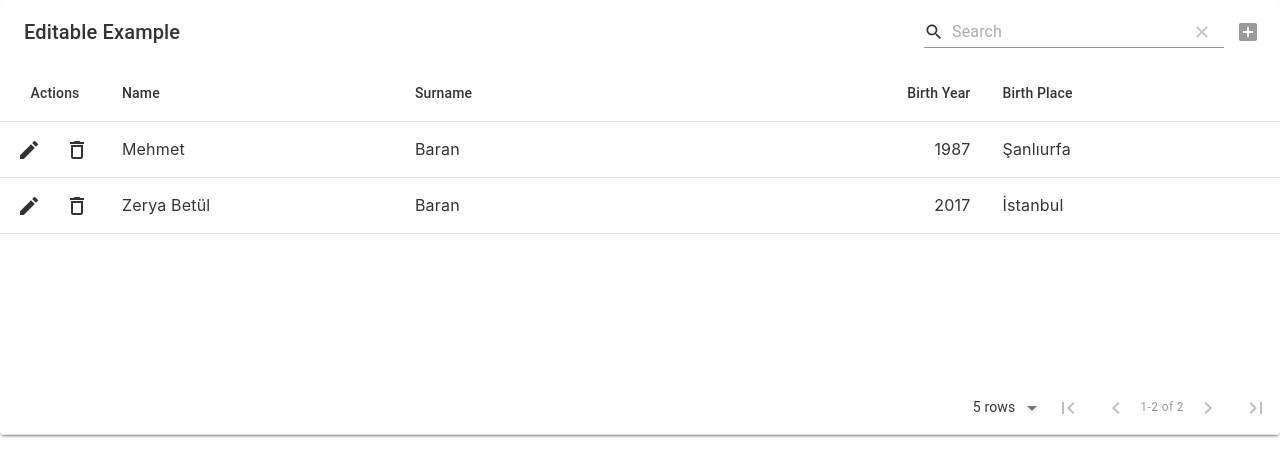
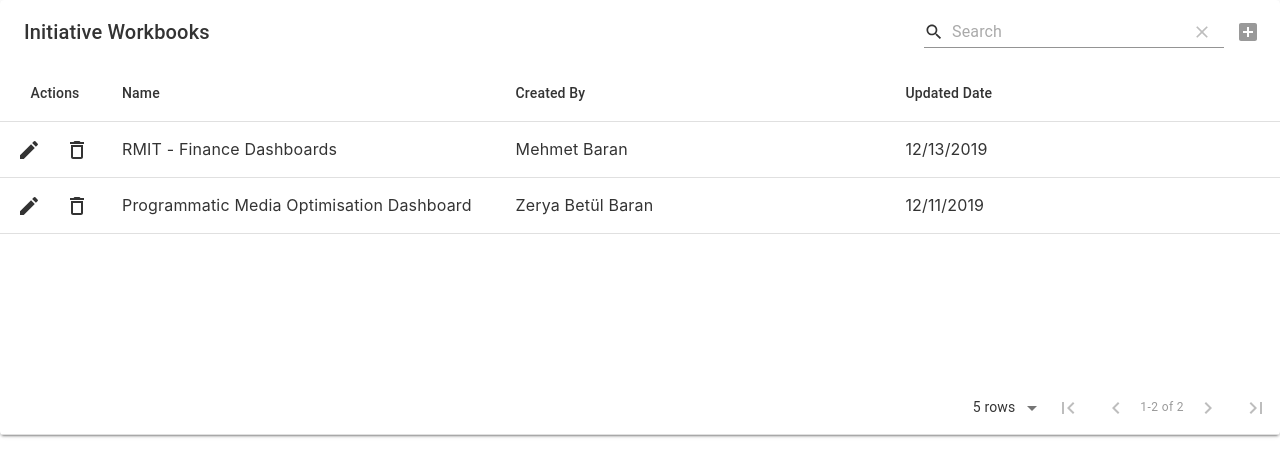
Before and after one commit to rusyanto/domo-initiative, a React app: page / in a window 1280 px wide. Shown: the top 476 px of the page. Built offline with nearby package versions, Linux system fonts and the light colour scheme.

Commit message:
Added react-router-dom

```diff
--- a/package.json
+++ b/package.json
@@ -49,6 +49,8 @@
     "react-app-polyfill": "^1.0.2",
     "react-dev-utils": "^9.0.3",
     "react-dom": "^16.9.0",
+    "react-redux": "^7.1.3",
+    "react-router-dom": "^5.1.2",
     "resolve": "1.12.0",
     "resolve-url-loader": "3.1.0",
     "ryuu.js": "^3.0.0",
--- a/src/components/App/App.js
+++ b/src/components/App/App.js
@@ -2,7 +2,9 @@ import React from 'react';
 import './App.css';
 import { createMuiTheme } from '@material-ui/core/styles';
 import { ThemeProvider } from '@material-ui/styles';
+import { Route, HashRouter } from 'react-router-dom';
 import Home from '../Home';
+import Workbook from '../Workbook';
 
 const theme = createMuiTheme({
   palette: {
@@ -28,7 +30,10 @@ const theme = createMuiTheme({
 function App() {
   return (
     <ThemeProvider theme={theme}>
-      <Home />
+      <HashRouter>
+        <Route exact path="/" component={Home} />
+        <Route path="/workbook" component={Workbook} />
+      </HashRouter>
     </ThemeProvider>
   );
 }
--- a/src/components/Home/Home.js
+++ b/src/components/Home/Home.js
@@ -1,4 +1,5 @@
 import React, { forwardRef } from 'react';
+import { useHistory } from 'react-router-dom';
 import MaterialTable from 'material-table';
 // Material table icons
 import AddBox from '@material-ui/icons/AddBox';
@@ -41,29 +42,21 @@ function Home() {
   const [state, setState] = React.useState({
     columns: [
       { title: 'Name', field: 'name' },
-      { title: 'Surname', field: 'surname' },
-      { title: 'Birth Year', field: 'birthYear', type: 'numeric' },
-      {
-        title: 'Birth Place',
-        field: 'birthCity',
-        lookup: { 34: 'İstanbul', 63: 'Şanlıurfa' },
-      },
+      { title: 'Created By', field: 'createdBy' },
+      { title: 'Updated Date', field: 'updatedDate', type: 'date' },
     ],
     data: [
-      { name: 'Mehmet', surname: 'Baran', birthYear: 1987, birthCity: 63 },
-      {
-        name: 'Zerya Betül',
-        surname: 'Baran',
-        birthYear: 2017,
-        birthCity: 34,
-      },
+      { name: 'RMIT - Finance Dashboards', createdBy: 'Mehmet Baran', updatedDate: new Date('2019-12-13') },
+      { name: 'Programmatic Media Optimisation Dashboard', createdBy: 'Zerya Betül Baran', updatedDate: new Date('2019-12-11') },
     ],
   });
+
+  let history = useHistory();
 
   return (
     <MaterialTable
       icons={tableIcons}
-      title="Editable Example"
+      title="Initiative Workbooks"
       columns={state.columns}
       data={state.data}
       editable={{
@@ -78,19 +71,6 @@ function Home() {
               });
             }, 600);
           }),
-        onRowUpdate: (newData, oldData) =>
-          new Promise(resolve => {
-            setTimeout(() => {
-              resolve();
-              if (oldData) {
-                setState(prevState => {
-                  const data = [...prevState.data];
-                  data[data.indexOf(oldData)] = newData;
-                  return { ...prevState, data };
-                });
-              }
-            }, 600);
-          }),
         onRowDelete: oldData =>
           new Promise(resolve => {
             setTimeout(() => {
@@ -103,6 +83,13 @@ function Home() {
             }, 600);
           }),
       }}
+      actions={[
+        {
+          icon: tableIcons.Edit,
+          tooltip: 'Edit',
+          onClick: (event, rowData) => history.push("/workbook")
+        }
+      ]}
     />
   );
 }
--- /dev/null
+++ b/src/components/Workbook/Workbook.js
@@ -0,0 +1,9 @@
+import React from 'react';
+
+function Workbook() {
+  return (
+    <div>Workbook</div>
+  );
+}
+
+export default Workbook;
--- /dev/null
+++ b/src/components/Workbook/index.js
@@ -0,0 +1 @@
+export {default} from './Workbook.js';
```
Also changed, not shown: public/manifest.json, src/components/App/redux/store.js (added), 1 other file (tests, documents, lock files or other folders).
